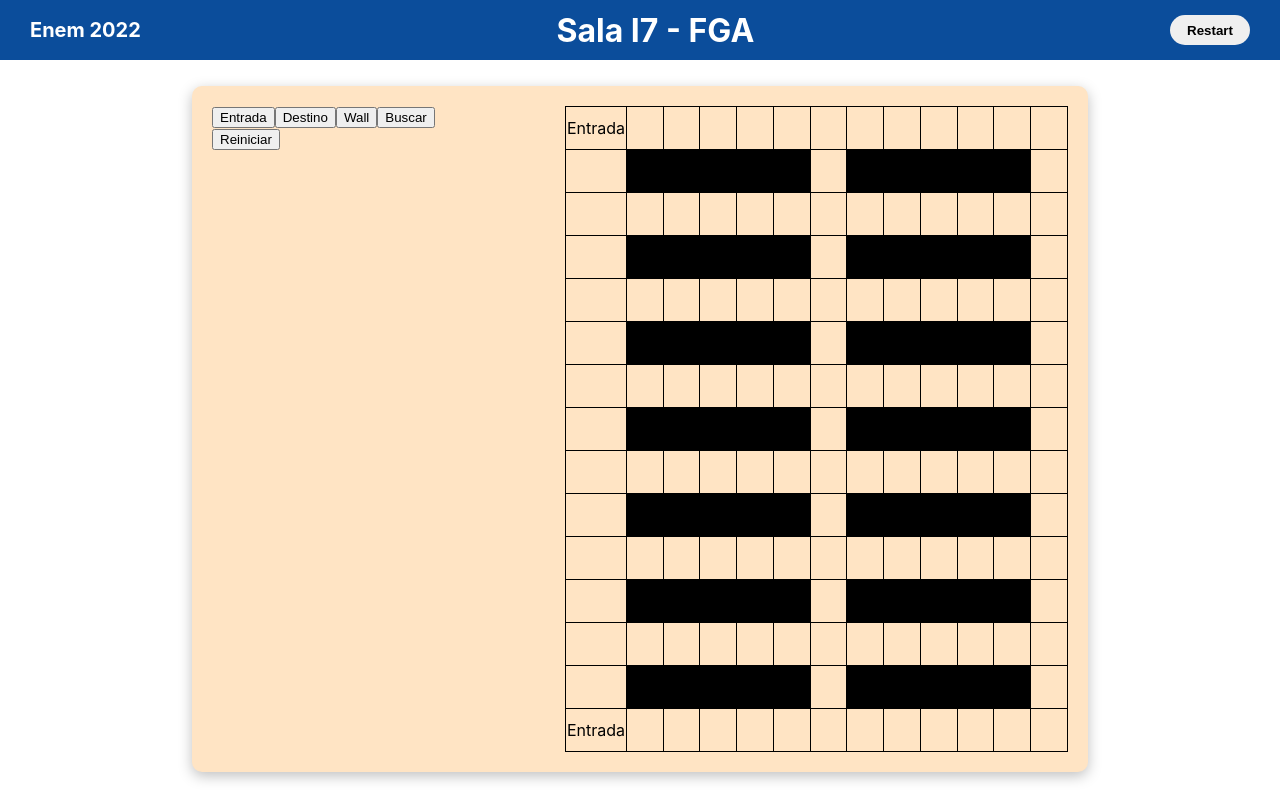
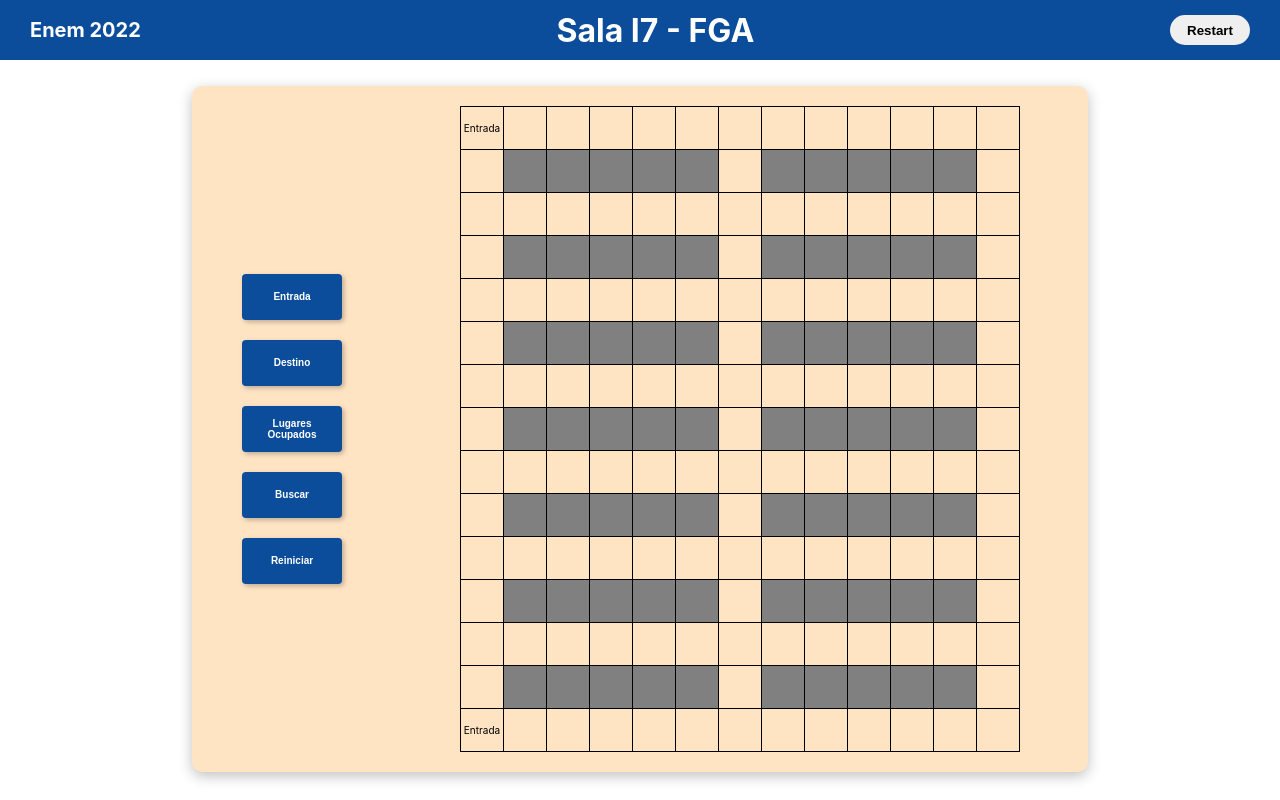
Before and after one commit to projeto-de-algoritmos/Grafos1_Enem, a React app: page / in a window 1280 px wide. Built offline with nearby package versions, Linux system fonts and the light colour scheme.

Commit message:
style: changing graph nodes colors

```diff
--- a/src/components/Sala/Sala.css
+++ b/src/components/Sala/Sala.css
@@ -11,7 +11,7 @@
   padding: 20px;
   border-radius: 10px;
   display: flex;
-  gap: 100px;
+  gap: 70px;
   background-color: bisque;
   box-shadow: rgb(0 0 0 / 25%) 0px 4px 14px;
 }
@@ -30,3 +30,39 @@
 h2 {
   text-align: center;
 }
+
+.Sala-menu-buttons-div {
+  display: flex;
+  flex-direction: column;
+  gap: 10px;
+  padding-left: 30px;
+  justify-content: center;
+}
+
+.Sala-menu-buttons {
+    width: 100px;
+    height: 46px;
+    box-shadow: 2px 2px 5px #00000042;
+    color: #fff;
+    cursor: pointer;
+    font-weight: 700;
+    font-size: 10px;
+    background-color: rgb(11, 77, 155);
+    border: 0;
+    border-left: 0 solid #ccc;
+    border-radius: 4px;
+    box-sizing: border-box;
+    margin: 5px 0;
+    display: flex;
+    outline: 0;
+    padding: 15px;
+    align-content: center;
+    justify-content: center;
+    align-items: center;
+}
+
+.Sala-menu-buttons:focus, .Sala-menu-buttons:hover {
+  box-shadow: 15px 15px 15px #00000042;
+  position: relative;
+  right: 10px;
+}
--- a/src/components/Sala/Sala.js
+++ b/src/components/Sala/Sala.js
@@ -41,9 +41,8 @@ const Sala = () => {
   for (let i = 0; i <= 14; i++) draw[i] = i;
   for (let i = 0; i <= 12; i++) column[i] = i;
   let arr = [];
+
   useEffect(() => {
-    // make 2D greed
-
     for (let i = 0; i <= 14; i++) {
       let a = [];
       for (let j = 0; j <= 12; j++) {
@@ -75,21 +74,19 @@ const Sala = () => {
     if (check === "start") {
       // get starting point
       setStartNode({ i: i, j: j });
-
       event.target.style.backgroundColor = "green";
       startHandler(false);
     }
     if (check === "target") {
       // get end point
       setEndNode({ i: i, j: j });
-      event.target.style.backgroundColor = "red";
+      event.target.style.backgroundColor = "white";
       targetHandler(false);
     }
 
     if (check === "wall") {
       // visited node for wall node
-
-      if (event !== 0) event.target.style.backgroundColor = "black";
+      if (event !== 0) event.target.style.backgroundColor = "red";
       vis[i][j] = true;
       console.log(vis[i][j]);
     }
@@ -199,17 +196,21 @@ const Sala = () => {
                   onClick={(event) => {
                     start && getGridNumberHandler(i, j, event, "start");
                   }}
-                  style={{ cursor: "pointer", textAlign: "center" }}
+                  style={{
+                    cursor: "pointer",
+                    textAlign: "center",
+                    fontSize: 10,
+                  }}
                 >
                   Entrada
                 </td>
-              ) : i % 2 != 0 && ((j > 0 && j < 6) || (j > 6 && j < 12)) ? (
+              ) : i % 2 !== 0 && ((j > 0 && j < 6) || (j > 6 && j < 12)) ? (
                 <td
                   id={`${i}-${j}`}
                   style={{
                     cursor: "pointer",
                     textAlign: "center",
-                    backgroundColor: "black",
+                    backgroundColor: "grey",
                   }}
                 ></td>
               ) : (
@@ -232,12 +233,34 @@ const Sala = () => {
   return (
     <div className="Sala-container">
       <div className="Sala-card">
-        <div className={Styles.Heading}>
-          <button onClick={() => startHandler(true)}>Entrada</button>
-          <button onClick={() => targetHandler(true)}>Destino</button>
-          <button onClick={() => drawWallHandler(true)}>Wall</button>
-          <button onClick={() => searchHandler(true)}>Buscar</button>
-          <button onClick={resetHandler}>Reiniciar</button>
+        <div className="Sala-menu-buttons-div">
+          <button
+            className="Sala-menu-buttons"
+            onClick={() => startHandler(true)}
+          >
+            Entrada
+          </button>
+          <button
+            className="Sala-menu-buttons"
+            onClick={() => targetHandler(true)}
+          >
+            Destino
+          </button>
+          <button
+            className="Sala-menu-buttons"
+            onClick={() => drawWallHandler(true)}
+          >
+            Lugares Ocupados
+          </button>
+          <button
+            className="Sala-menu-buttons"
+            onClick={() => searchHandler(true)}
+          >
+            Buscar
+          </button>
+          <button className="Sala-menu-buttons" onClick={resetHandler}>
+            Reiniciar
+          </button>
         </div>
         {gridDraw}
       </div>
```
